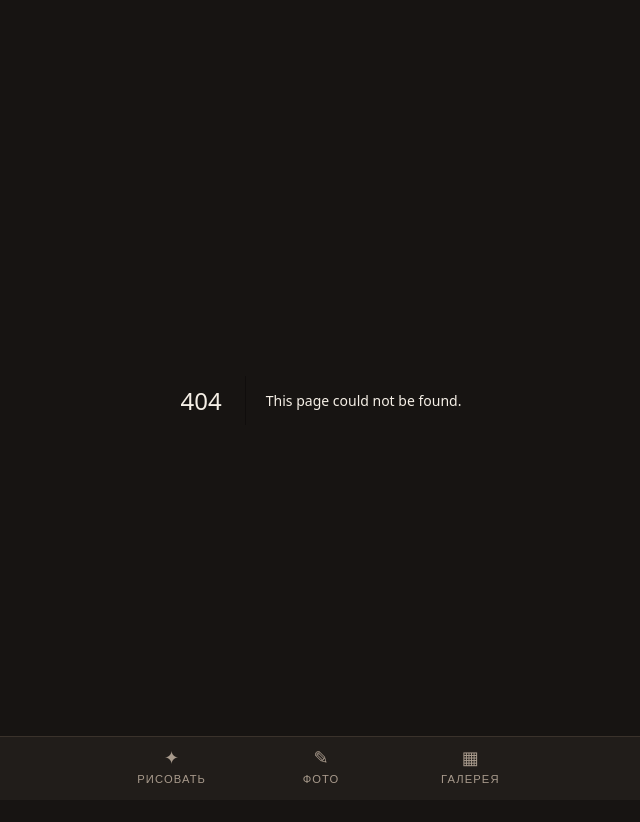
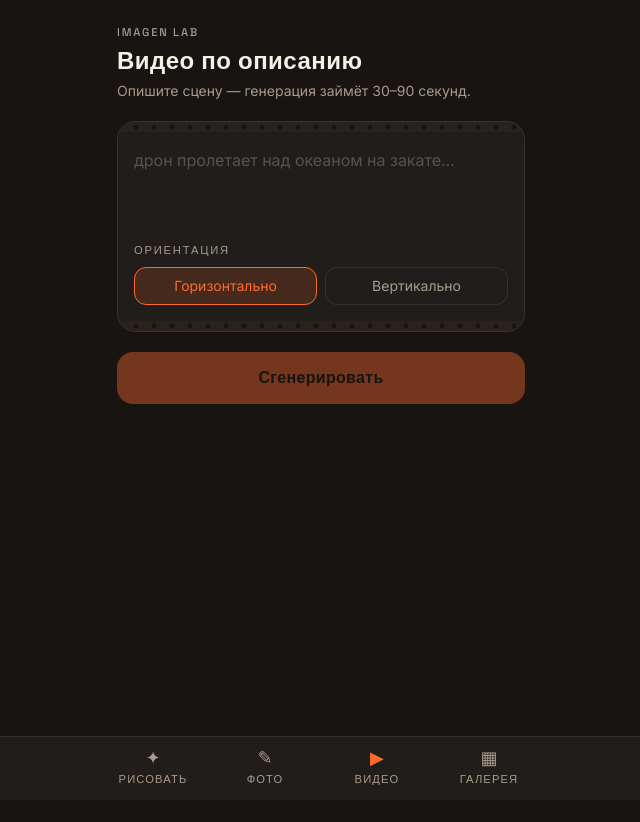
Before and after one commit to s0do1000000/imagen-lab, a Next.js app: page /video in a window 1280 px wide. Before the commit this address had no page. Shown: the top 822 px of the page, without its empty margins (319-959 px from the left). After the commit the page ends 800 px from the top, so only its background shows below. Built offline with nearby package versions, Linux system fonts and the light colour scheme.

Commit message:
Fix Veo model, add video to Mini App

```diff
--- /dev/null
+++ b/app/api/video/route.ts
@@ -0,0 +1,46 @@
+import { NextRequest, NextResponse } from "next/server";
+import { verifyTelegramInitData } from "@/lib/telegram";
+import { videoAndStore, DAILY_LIMIT } from "@/lib/generate-image";
+import type { VideoAspectRatio } from "@/lib/veo";
+
+// Video generation takes 30s-2min. Unlike the bot's Telegram webhook (which
+// must respond fast or Telegram may retry the update), this is a normal
+// browser fetch — the client just waits with a loading state, so we can
+// await the full result here directly. Needs matching headroom on the
+// function's max duration.
+export const maxDuration = 300;
+
+const VALID_RATIOS: VideoAspectRatio[] = ["16:9", "9:16"];
+
+export async function POST(req: NextRequest) {
+  const botToken = process.env.TELEGRAM_BOT_TOKEN;
+  if (!botToken) {
+    return NextResponse.json({ error: "server_misconfigured" }, { status: 500 });
+  }
+
+  const { initData, prompt, aspectRatio } = await req.json().catch(() => ({}));
+
+  const verified = verifyTelegramInitData(initData ?? "", botToken);
+  if (!verified.ok || !verified.user) {
+    return NextResponse.json({ error: "unauthorized", reason: verified.reason }, { status: 401 });
+  }
+
+  const trimmedPrompt = String(prompt ?? "").trim().slice(0, 500);
+  if (!trimmedPrompt) {
+    return NextResponse.json({ error: "empty_prompt" }, { status: 400 });
+  }
+
+  const safeRatio: VideoAspectRatio = VALID_RATIOS.includes(aspectRatio) ? aspectRatio : "16:9";
+
+  const result = await videoAndStore(verified.user, trimmedPrompt, safeRatio);
+
+  if (!result.ok) {
+    const status = result.error === "limit_reached" ? 429 : 502;
+    return NextResponse.json(
+      { error: result.error, message: result.message, remaining: result.remaining ?? 0, limit: DAILY_LIMIT },
+      { status }
+    );
+  }
+
+  return NextResponse.json({ url: result.url, remaining: result.remaining, limit: DAILY_LIMIT });
+}
--- /dev/null
+++ b/app/video/page.tsx
@@ -0,0 +1,5 @@
+import VideoForm from "@/components/VideoForm";
+
+export default function VideoPage() {
+  return <VideoForm />;
+}
--- a/components/BottomNavigation.tsx
+++ b/components/BottomNavigation.tsx
@@ -6,6 +6,7 @@ import { usePathname } from "next/navigation";
 const TABS = [
   { href: "/", label: "Рисовать", icon: "✦" },
   { href: "/edit", label: "Фото", icon: "✎" },
+  { href: "/video", label: "Видео", icon: "▶" },
   { href: "/gallery", label: "Галерея", icon: "▦" },
 ];
 
--- a/components/GalleryGrid.tsx
+++ b/components/GalleryGrid.tsx
@@ -57,7 +57,9 @@ export default function GalleryGrid() {
 
       {items && items.length > 0 && (
         <div className="grid grid-cols-2 gap-3">
-          {items.map((item) => (
+          {items.map((item) => {
+            const isVideo = /\.(mp4|webm)$/i.test(item.image_url);
+            return (
               <a
                 key={item.id}
                 href={item.image_url}
@@ -65,18 +67,23 @@ export default function GalleryGrid() {
                 rel="noreferrer"
                 className="card overflow-hidden block"
               >
-              {/* eslint-disable-next-line @next/next/no-img-element */}
+                {isVideo ? (
+                  <video src={item.image_url} className="w-full aspect-square object-cover" muted playsInline />
+                ) : (
+                  // eslint-disable-next-line @next/next/no-img-element
                   <img
                     src={item.image_url}
                     alt={item.prompt}
                     className="w-full aspect-square object-cover"
                     loading="lazy"
                   />
+                )}
                 <p className="px-2 py-1.5 text-xs truncate" style={{ color: "var(--muted)" }}>
                   {item.prompt}
                 </p>
               </a>
-          ))}
+            );
+          })}
         </div>
       )}
     </div>
--- /dev/null
+++ b/components/VideoForm.tsx
@@ -0,0 +1,172 @@
+"use client";
+
+import { useEffect, useState } from "react";
+import { getInitData, initTelegramWebApp } from "@/lib/telegram-webapp";
+
+const ASPECT_RATIOS = [
+  { value: "16:9", label: "Горизонтально" },
+  { value: "9:16", label: "Вертикально" },
+] as const;
+
+type Status = "idle" | "loading" | "error";
+
+export default function VideoForm() {
+  const [prompt, setPrompt] = useState("");
+  const [aspectRatio, setAspectRatio] = useState<(typeof ASPECT_RATIOS)[number]["value"]>("16:9");
+  const [status, setStatus] = useState<Status>("idle");
+  const [errorText, setErrorText] = useState("");
+  const [resultUrl, setResultUrl] = useState<string | null>(null);
+  const [remaining, setRemaining] = useState<number | null>(null);
+  const [limit, setLimit] = useState<number | null>(null);
+
+  useEffect(() => {
+    initTelegramWebApp();
+  }, []);
+
+  async function runGeneration() {
+    const trimmed = prompt.trim();
+    if (!trimmed || status === "loading") return;
+
+    setStatus("loading");
+    setErrorText("");
+    setResultUrl(null);
+
+    try {
+      const res = await fetch("/api/video", {
+        method: "POST",
+        headers: { "Content-Type": "application/json" },
+        body: JSON.stringify({ initData: getInitData(), prompt: trimmed, aspectRatio }),
+      });
+      const data = await res.json();
+
+      if (!res.ok) {
+        setLimit(data.limit ?? null);
+        setRemaining(data.remaining ?? 0);
+        setStatus("error");
+        setErrorText(
+          data.error === "limit_reached"
+            ? `Лимит на сегодня исчерпан (${data.limit}/сутки). Попробуйте завтра.`
+            : data.error === "unauthorized"
+              ? "Откройте приложение через кнопку в Telegram-боте — так проверяется, что это вы."
+              : "Не получилось сгенерировать видео. Попробуйте более простой запрос."
+        );
+        return;
+      }
+
+      setResultUrl(data.url);
+      setRemaining(data.remaining);
+      setLimit(data.limit);
+      setStatus("idle");
+    } catch {
+      setStatus("error");
+      setErrorText("Проблема с соединением. Проверьте интернет и попробуйте снова.");
+    }
+  }
+
+  return (
+    <div className="px-5 pt-6 space-y-5">
+      <header>
+        <p className="label-eyebrow">Imagen Lab</p>
+        <h1 className="font-display text-2xl font-bold mt-1">Видео по описанию</h1>
+        <p className="text-sm mt-1" style={{ color: "var(--muted)" }}>
+          Опишите сцену — генерация займёт 30–90 секунд.
+        </p>
+      </header>
+
+      <div className="card overflow-hidden">
+        <div className="sprocket-strip" />
+        <div className="p-4 space-y-4">
+          <textarea
+            value={prompt}
+            onChange={(e) => setPrompt(e.target.value)}
+            placeholder="дрон пролетает над океаном на закате…"
+            rows={3}
+            maxLength={500}
+            className="w-full resize-none bg-transparent outline-none text-base placeholder:opacity-50"
+          />
+
+          <div>
+            <p className="label-eyebrow mb-2">Ориентация</p>
+            <div className="flex gap-2">
+              {ASPECT_RATIOS.map((ratio) => {
+                const active = aspectRatio === ratio.value;
+                return (
+                  <button
+                    key={ratio.value}
+                    type="button"
+                    onClick={() => setAspectRatio(ratio.value)}
+                    className="flex-1 py-2 rounded-xl text-sm border transition-colors"
+                    style={{
+                      borderColor: active ? "var(--safelight)" : "var(--border)",
+                      background: active ? "var(--safelight-soft)" : "transparent",
+                      color: active ? "var(--safelight)" : "var(--muted)",
+                    }}
+                  >
+                    {ratio.label}
+                  </button>
+                );
+              })}
+            </div>
+          </div>
+        </div>
+        <div className="sprocket-strip" />
+      </div>
+
+      <button
+        onClick={runGeneration}
+        disabled={!prompt.trim() || status === "loading"}
+        className="w-full py-3.5 rounded-2xl font-display font-bold text-base disabled:opacity-40 transition-opacity"
+        style={{ background: "var(--safelight)", color: "#171412" }}
+      >
+        {status === "loading" ? "Генерирую видео…" : "Сгенерировать"}
+      </button>
+
+      {remaining !== null && limit !== null && (
+        <p className="text-center text-xs" style={{ color: "var(--muted)" }}>
+          Осталось сегодня: {remaining}/{limit}
+        </p>
+      )}
+
+      {status === "error" && errorText && (
+        <p
+          className="text-sm text-center px-4 py-3 rounded-xl"
+          style={{ background: "var(--surface)", color: "var(--safelight)" }}
+        >
+          {errorText}
+        </p>
+      )}
+
+      {status === "loading" && (
+        <div className="card safelight-glow aspect-video flex items-center justify-center">
+          <p className="label-eyebrow animate-pulse">Проявляется… обычно 30–90 секунд</p>
+        </div>
+      )}
+
+      {resultUrl && status !== "loading" && (
+        <div className="space-y-2">
+          <div className="card overflow-hidden safelight-glow">
+            <video src={resultUrl} controls autoPlay muted loop playsInline className="w-full" />
+          </div>
+          <div className="flex gap-2">
+            <button
+              onClick={runGeneration}
+              className="flex-1 py-2.5 rounded-xl text-sm border font-display"
+              style={{ borderColor: "var(--border)", color: "var(--text)" }}
+            >
+              Ещё раз
+            </button>
+            <a
+              href={resultUrl}
+              target="_blank"
+              rel="noreferrer"
+              className="flex-1 py-2.5 rounded-xl text-sm border font-display text-center"
+              style={{ borderColor: "var(--border)", color: "var(--text)" }}
+            >
+              Открыть / сохранить
+            </a>
+          </div>
+        </div>
+      )}
+    </div>
+  );
+}
--- a/lib/veo.ts
+++ b/lib/veo.ts
@@ -1,12 +1,14 @@
 import { GoogleAuth } from "google-auth-library";
 
 const PROJECT_ID = process.env.GOOGLE_CLOUD_PROJECT_ID;
-const MODEL_ID = "veo-3.1-fast-generate-preview";
-// Google's own REST docs show a regional endpoint (e.g. us-central1) for
-// Veo, but that 404s in practice for this project — same symptom we hit
-// with the image model, which needed "global" instead. Using "global" here
-// too, consistent with lib/vertex-ai.ts.
-const BASE = `https://aiplatform.googleapis.com/v1/projects/${PROJECT_ID}/locations/global/publishers/google/models/${MODEL_ID}`;
+// Confirmed via Vertex AI Media Studio's "View Code" for this exact
+// project: the GA model ID (no "-preview" suffix) on the us-central1
+// regional endpoint. The "-preview" variant 404s — it's not in this
+// project's list of supported models, even though it's a valid Veo model
+// name in general.
+const MODEL_ID = "veo-3.1-fast-generate-001";
+const REGION = "us-central1";
+const BASE = `https://${REGION}-aiplatform.googleapis.com/v1/projects/${PROJECT_ID}/locations/${REGION}/publishers/google/models/${MODEL_ID}`;
 
 let cachedAuth: GoogleAuth | null = null;
 
```
Lines whose indentation alone changed are shown as unchanged.
